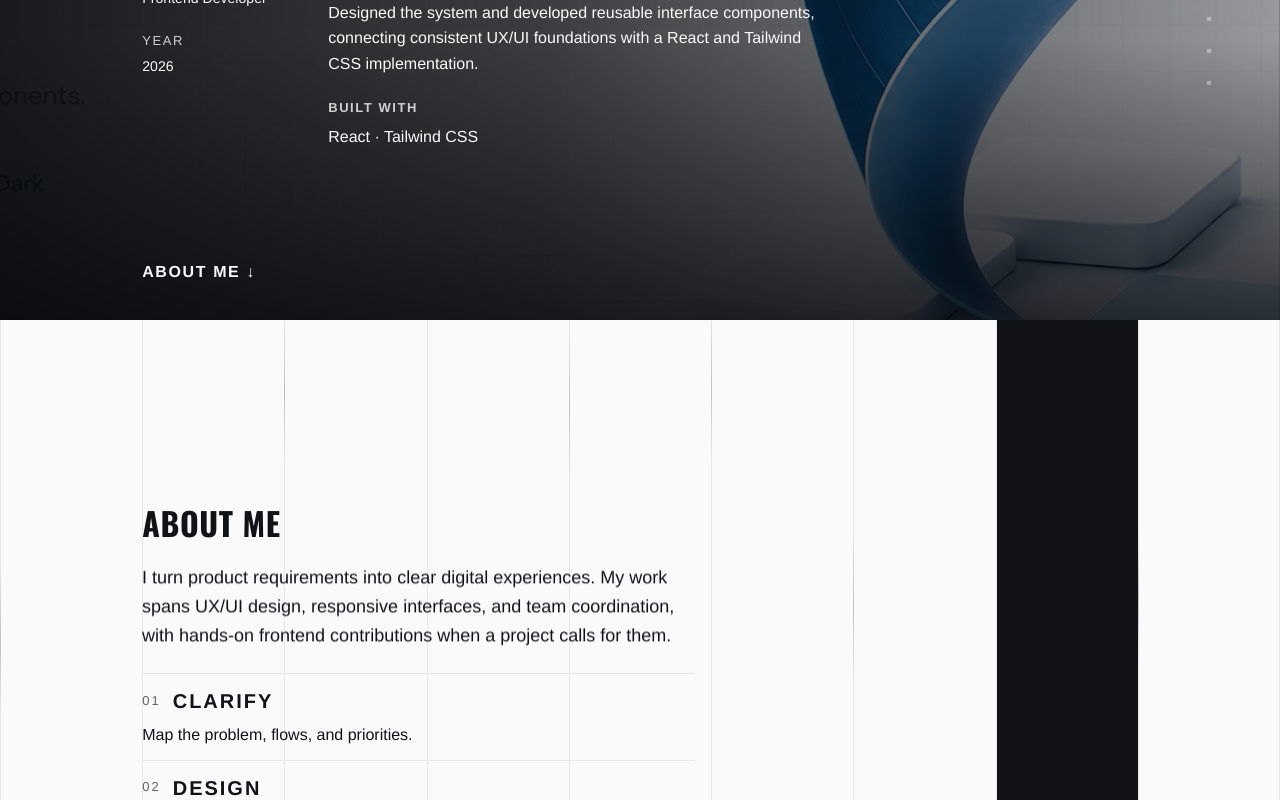
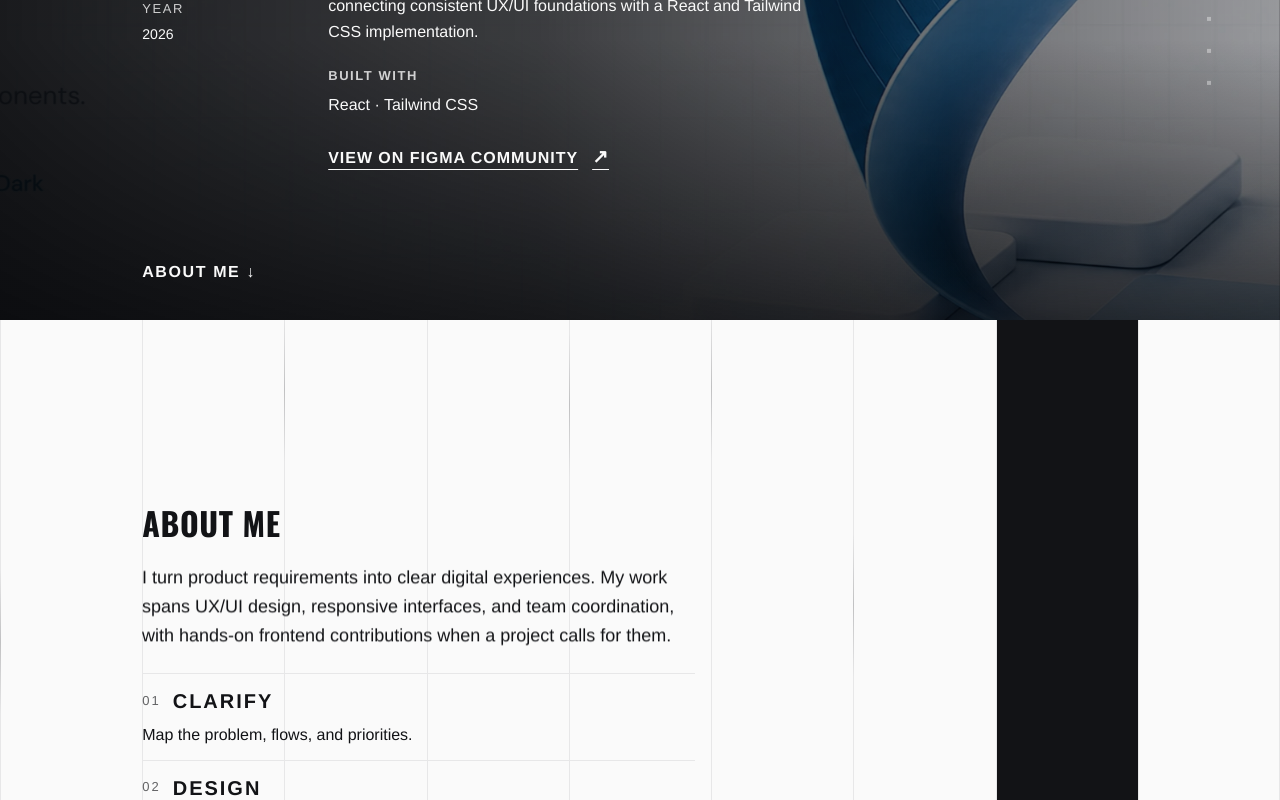
Before and after one commit to PolariSystem/gio-portfolio, a React (Vite) app: page / in a window 1280 px wide. Shown: the part 1280-2080 px from the top of the page. Built offline with nearby package versions, Linux system fonts and the light colour scheme.

Commit message:
Add Figma Community and Avancode project links

```diff
--- a/src/app/components/sections/projectData.ts
+++ b/src/app/components/sections/projectData.ts
@@ -36,6 +36,8 @@ const PROJECT_CATALOG: Project[] = [
     contribution:
       "Designed the system and developed reusable interface components, connecting consistent UX/UI foundations with a React and Tailwind CSS implementation.",
     stack: "React · Tailwind CSS",
+    link: "https://www.figma.com/community/file/1699162497166159650/beta-serenity-ui-design-system",
+    linkLabel: "View on Figma Community",
     featuredRank: 0,
     img: Images.serenityCover,
   },
@@ -111,6 +113,7 @@ const PROJECT_CATALOG: Project[] = [
   },
   {
     title: "Avancode Challenge",
+    link: "https://avancode.yareytech.com/",
     subtitle: "Technology event / Web",
     client: "Avangenio",
     role: "Product design & UI development",
```
Also changed, not shown: 11 other files (tests, documents, lock files or other folders).
